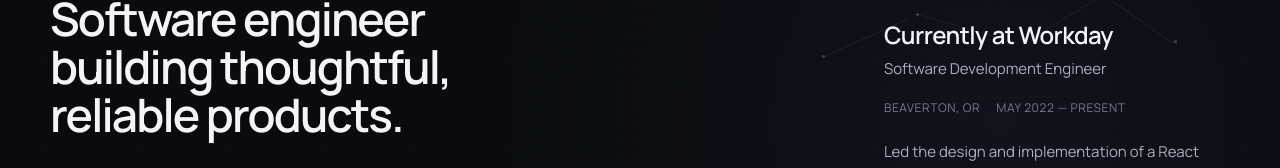
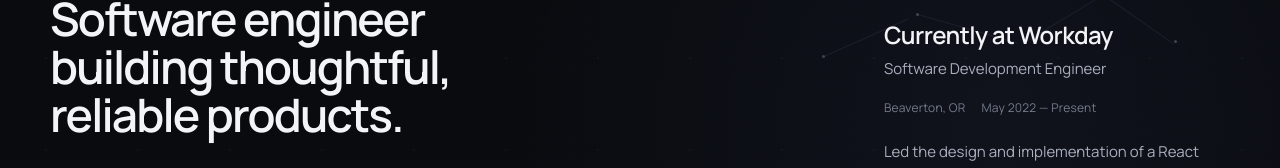
Before and after one commit to anthonydevportfolio/portfolio-js, a React (Vite) app: page / in a window 1280 px wide. Both pictures are taken after a click on the button "Get to know me". Shown: the part 172-340 px from the top of the page. Built offline with nearby package versions, Linux system fonts and the light colour scheme.

Commit message:
Use sentence case for portfolio labels

```diff
--- a/src/components/view/view.css
+++ b/src/components/view/view.css
@@ -241,9 +241,8 @@
     flex-wrap: wrap;
     font-size: 0.75rem;
     gap: 0.5rem 1rem;
-    letter-spacing: 0.05em;
+    letter-spacing: 0.02em;
     margin-top: 1.25rem;
-    text-transform: uppercase;
 }
 
 .portfolio-current-role > p:last-child {
@@ -500,9 +499,8 @@
     display: flex;
     font-size: 0.75rem;
     justify-content: space-between;
-    letter-spacing: 0.04em;
+    letter-spacing: 0.02em;
     padding: 1.75rem 0 2.5rem;
-    text-transform: uppercase;
 }
 
 .portfolio-constellation {
```
Also changed, not shown: 4 other files (tests, documents, lock files or other folders).
